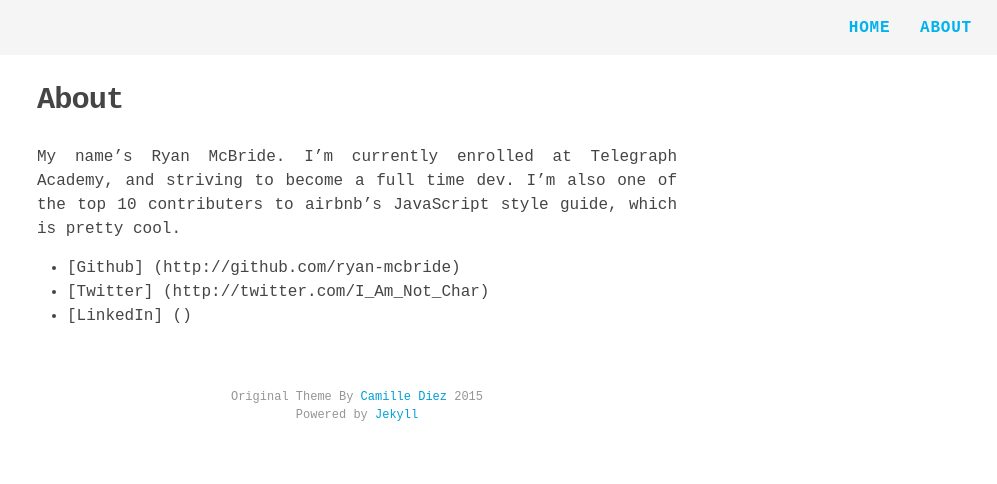
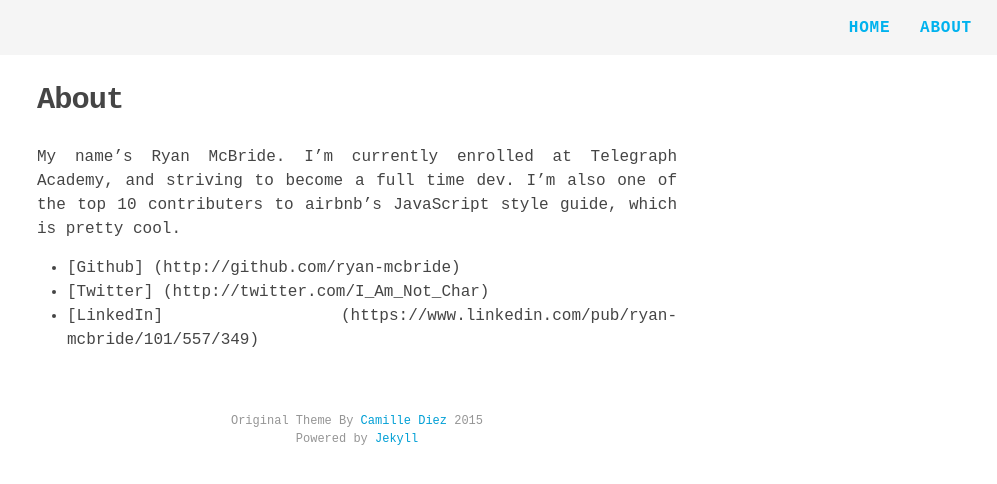
Before and after one commit to Ryan-McBride/oldblog, a Jekyll site: the page built from about.md, in a window 1280 px wide. Shown: the top 484 px of the page, without its empty margins (283-1280 px from the left). Built offline with Jekyll 4.4.1, drawn with Linux system fonts in a browser that asks for light colours; nearby versions of some CDN libraries; Markdown is read by kramdown in place of the engine named in the settings; some of the changed lines change nothing that is shown.

Commit message:
added linkedin link

```diff
--- a/about.md
+++ b/about.md
@@ -7,4 +7,4 @@ My name's Ryan McBride. I'm currently enrolled at Telegraph Academy, and strivin
 
 * [Github] (http://github.com/ryan-mcbride)
 * [Twitter] (http://twitter.com/I_Am_Not_Char)
-* [LinkedIn] ()
+* [LinkedIn] (https://www.linkedin.com/pub/ryan-mcbride/101/557/349)
```
